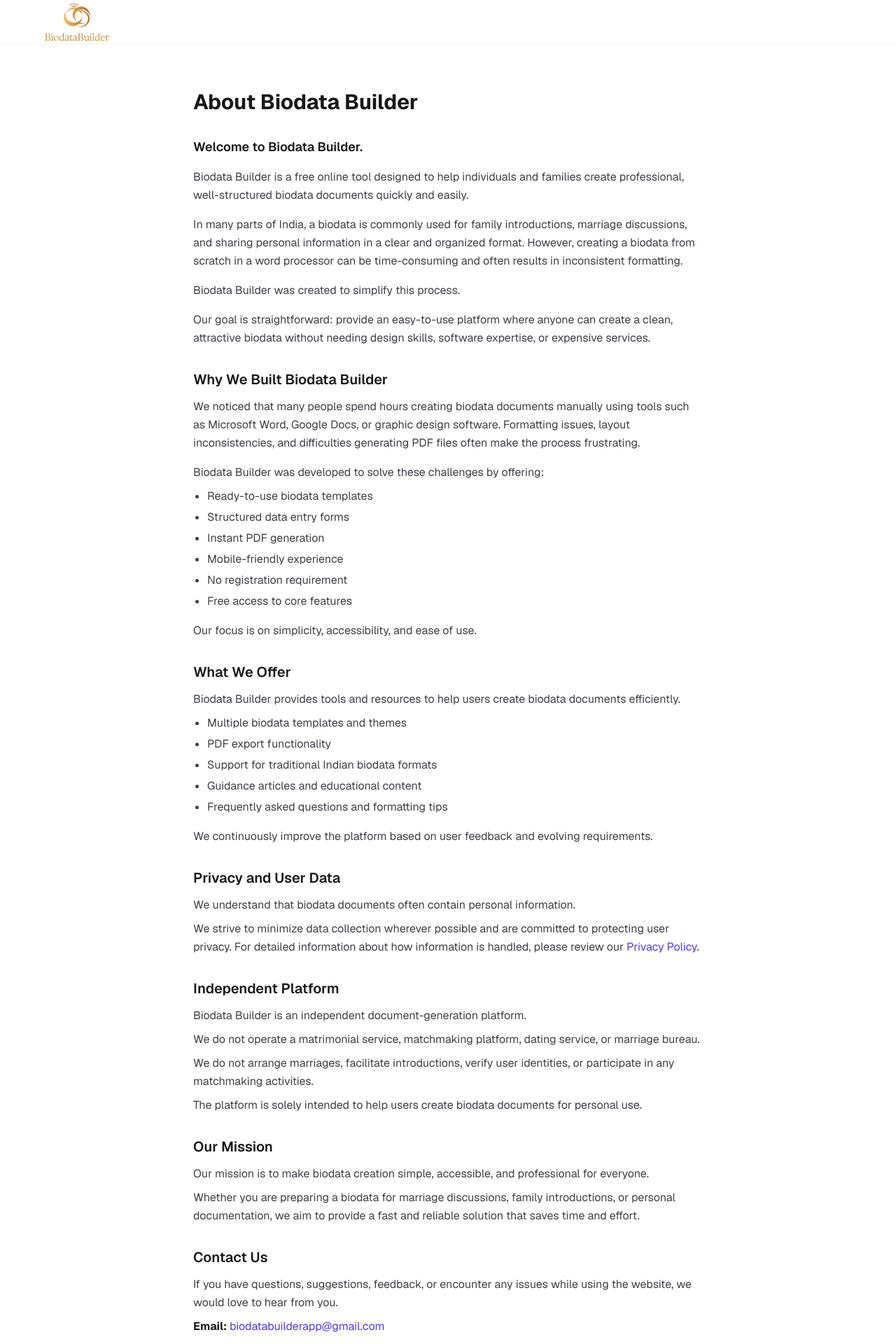
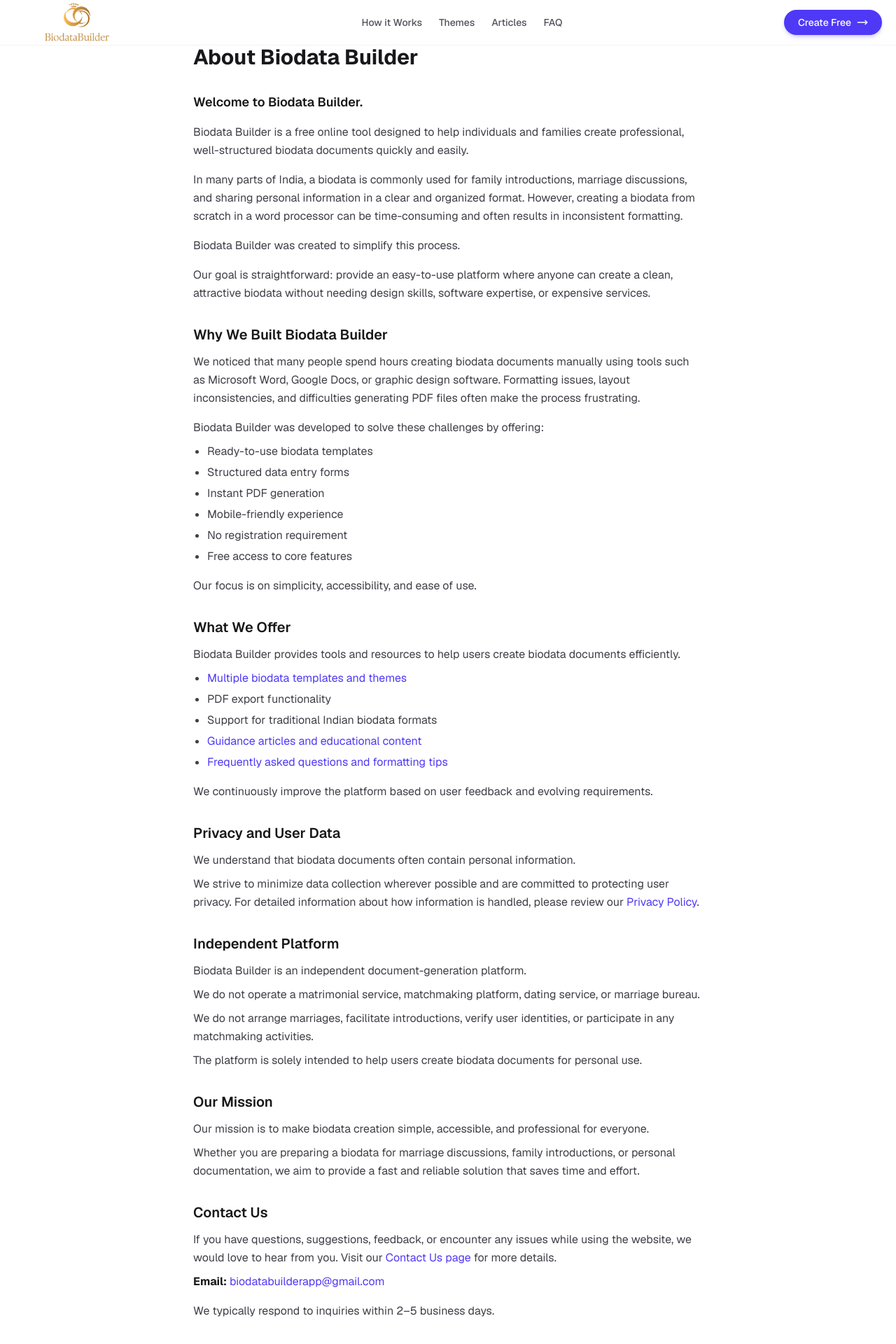
Before and after one commit to biodatabuilderapp-rajank/biodata, a Next.js app: page /about-us in a window 1280 px wide. Shown: the top 1920 px of the page at 70% size. Built offline with nearby package versions, Linux system fonts and the light colour scheme.

Commit message:
contact and about email

```diff
--- a/src/app/about-us/page.tsx
+++ b/src/app/about-us/page.tsx
@@ -1,5 +1,5 @@
 import Link from "next/link";
-import Logo from "@/components/Logo";
+import SiteNav from "@/components/SiteNav";
 import SiteFooter from "@/components/SiteFooter";
 import type { Metadata } from "next";
 
@@ -17,11 +17,7 @@
 export default function AboutUs() {
     return (
         <div className="min-h-screen bg-white dark:bg-zinc-950 font-sans">
-            <nav className="border-b border-zinc-100 dark:border-zinc-900 bg-white dark:bg-zinc-950 px-5 h-16 flex items-center">
-                <Link href="/" className="flex items-center gap-2">
-                    <Logo />
-                </Link>
-            </nav>
+            <SiteNav />
 
             <main className="max-w-3xl mx-auto px-5 py-16">
                 <h1 className="text-3xl font-bold text-zinc-900 dark:text-white mb-8">About Biodata Builder</h1>
@@ -54,11 +50,11 @@
                         <h2 className="text-xl font-semibold text-zinc-900 dark:text-white mb-3">What We Offer</h2>
                         <p>Biodata Builder provides tools and resources to help users create biodata documents efficiently.</p>
                         <ul className="list-disc pl-5 mt-2 space-y-1">
-                            <li>Multiple biodata templates and themes</li>
+                            <li><Link href="/create" className="text-indigo-600 hover:underline">Multiple biodata templates and themes</Link></li>
                             <li>PDF export functionality</li>
                             <li>Support for traditional Indian biodata formats</li>
-                            <li>Guidance articles and educational content</li>
-                            <li>Frequently asked questions and formatting tips</li>
+                            <li><Link href="/articles" className="text-indigo-600 hover:underline">Guidance articles and educational content</Link></li>
+                            <li><Link href="/faq" className="text-indigo-600 hover:underline">Frequently asked questions and formatting tips</Link></li>
                         </ul>
                         <p className="mt-4">We continuously improve the platform based on user feedback and evolving requirements.</p>
                     </section>
@@ -85,9 +81,8 @@
 
                     <section>
                         <h2 className="text-xl font-semibold text-zinc-900 dark:text-white mb-3">Contact Us</h2>
-                        <p>If you have questions, suggestions, feedback, or encounter any issues while using the website, we would love to hear from you.</p>
+                        <p>If you have questions, suggestions, feedback, or encounter any issues while using the website, we would love to hear from you. Visit our <Link href="/contact-us" className="text-indigo-600 hover:underline">Contact Us page</Link> for more details.</p>
                         <p className="mt-2 text-zinc-900 dark:text-white"><strong>Email:</strong> <a href="mailto:biodatabuilderapp@gmail.com" className="text-indigo-600 hover:underline">biodatabuilderapp@gmail.com</a></p>
-                        <p className="mt-2 text-zinc-900 dark:text-white"><strong>Website:</strong> <Link href="/" className="text-indigo-600 hover:underline">https://biodatabuilder.in</Link></p>
                         <p className="mt-4">We typically respond to inquiries within 2–5 business days.</p>
                     </section>
 
--- a/src/app/contact-us/page.tsx
+++ b/src/app/contact-us/page.tsx
@@ -1,5 +1,5 @@
 import Link from "next/link";
-import Logo from "@/components/Logo";
+import SiteNav from "@/components/SiteNav";
 import SiteFooter from "@/components/SiteFooter";
 import type { Metadata } from "next";
 
@@ -17,11 +17,7 @@
 export default function ContactUs() {
     return (
         <div className="min-h-screen bg-white dark:bg-zinc-950 font-sans">
-            <nav className="border-b border-zinc-100 dark:border-zinc-900 bg-white dark:bg-zinc-950 px-5 h-16 flex items-center">
-                <Link href="/" className="flex items-center gap-2">
-                    <Logo />
-                </Link>
-            </nav>
+            <SiteNav />
 
             <main className="max-w-3xl mx-auto px-5 py-16">
                 <h1 className="text-3xl font-bold text-zinc-900 dark:text-white mb-4">Contact Us</h1>
--- a/src/app/faq/page.tsx
+++ b/src/app/faq/page.tsx
@@ -87,10 +87,15 @@
 
                 <div className="mt-12 p-8 rounded-2xl bg-indigo-50 dark:bg-indigo-950/30 border border-indigo-100 dark:border-indigo-900 text-center">
                     <h3 className="font-bold text-zinc-900 dark:text-white mb-2">Still have questions?</h3>
-                    <p className="text-zinc-600 dark:text-zinc-400 text-sm mb-5">Ready to create your beautiful biodata? It only takes a few minutes.</p>
-                    <Link href="/create" className="inline-flex items-center gap-2 px-6 py-3 rounded-full bg-indigo-600 text-white font-semibold text-sm hover:bg-indigo-700 transition-colors">
-                        Create My Biodata <MoveRight className="w-4 h-4" />
-                    </Link>
+                    <p className="text-zinc-600 dark:text-zinc-400 text-sm mb-5">Can&apos;t find your answer here? Contact us and we&apos;ll be happy to help.</p>
+                    <div className="flex flex-col sm:flex-row items-center justify-center gap-3">
+                        <Link href="/contact-us" className="inline-flex items-center gap-2 px-6 py-3 rounded-full border border-indigo-600 text-indigo-600 dark:text-indigo-400 dark:border-indigo-400 font-semibold text-sm hover:bg-indigo-50 dark:hover:bg-indigo-950/30 transition-colors">
+                            Contact Us
+                        </Link>
+                        <Link href="/create" className="inline-flex items-center gap-2 px-6 py-3 rounded-full bg-indigo-600 text-white font-semibold text-sm hover:bg-indigo-700 transition-colors">
+                            Create My Biodata <MoveRight className="w-4 h-4" />
+                        </Link>
+                    </div>
                 </div>
             </main>
 
--- a/src/app/privacy-policy/page.tsx
+++ b/src/app/privacy-policy/page.tsx
@@ -60,7 +60,7 @@
 
                     <section>
                         <h2 className="text-xl font-semibold text-zinc-900 dark:text-white mb-3">7. Contact Us</h2>
-                        <p>If you have any questions about this Privacy Policy, please email us at <a href="mailto:biodatabuilderapp@gmail.com" className="text-indigo-600 hover:underline">biodatabuilderapp@gmail.com</a>.</p>
+                        <p>If you have any questions about this Privacy Policy, please visit our <Link href="/contact-us" className="text-indigo-600 hover:underline">Contact Us page</Link> or email us at <a href="mailto:biodatabuilderapp@gmail.com" className="text-indigo-600 hover:underline">biodatabuilderapp@gmail.com</a>.</p>
                     </section>
                 </div>
             </main>
--- a/src/app/terms/page.tsx
+++ b/src/app/terms/page.tsx
@@ -57,6 +57,11 @@
                         <h2 className="text-xl font-semibold text-zinc-900 dark:text-white mb-3">6. Amendments</h2>
                         <p>We reserve the right to modify these Terms at any time. Continued use of the service after changes constitutes acceptance of the updated Terms.</p>
                     </section>
+
+                    <section>
+                        <h2 className="text-xl font-semibold text-zinc-900 dark:text-white mb-3">7. Contact</h2>
+                        <p>If you have any questions about these Terms of Use, please visit our <Link href="/contact-us" className="text-indigo-600 hover:underline">Contact Us page</Link> or review our <Link href="/privacy-policy" className="text-indigo-600 hover:underline">Privacy Policy</Link> for more information on how we handle your data.</p>
+                    </section>
                 </div>
             </main>
 
```
